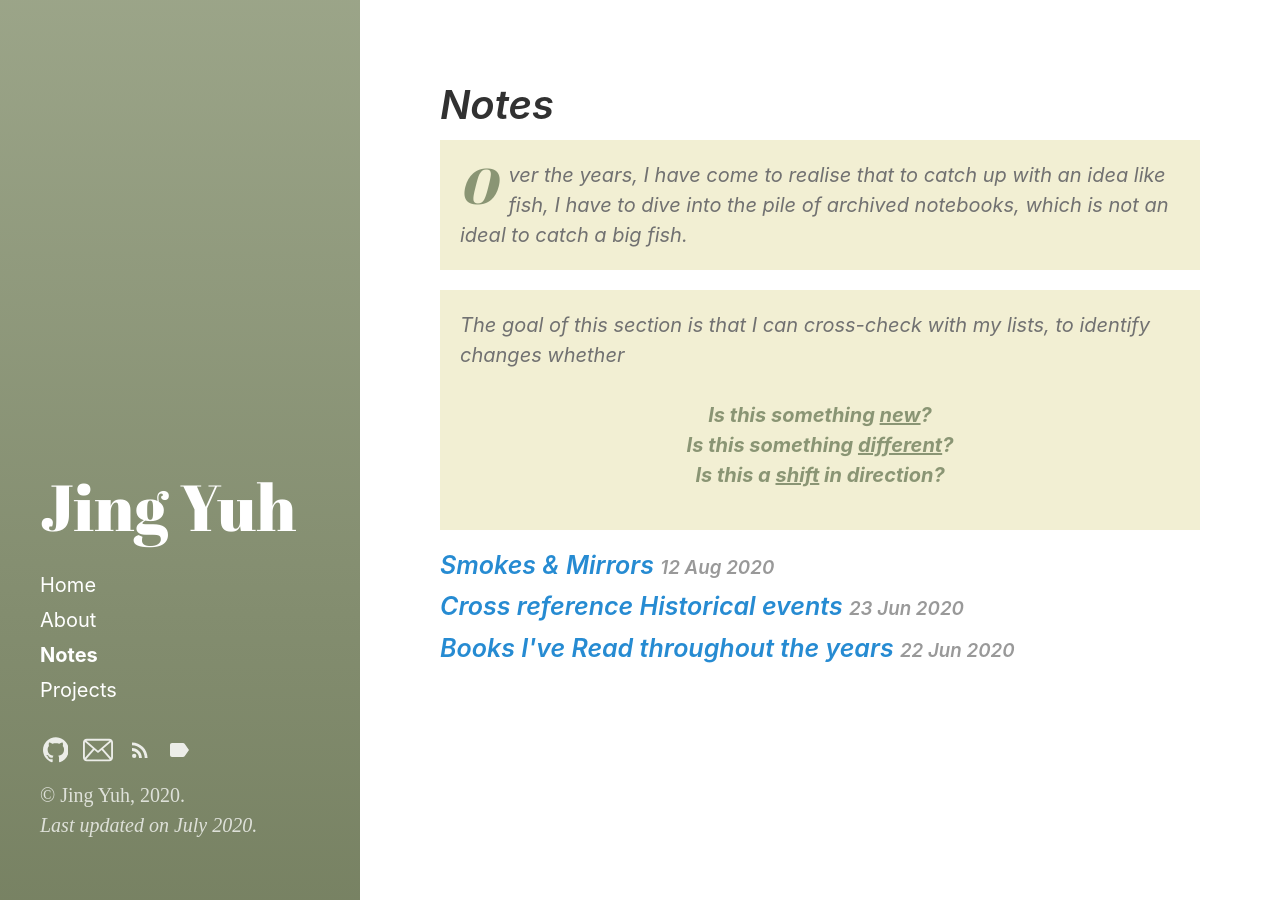
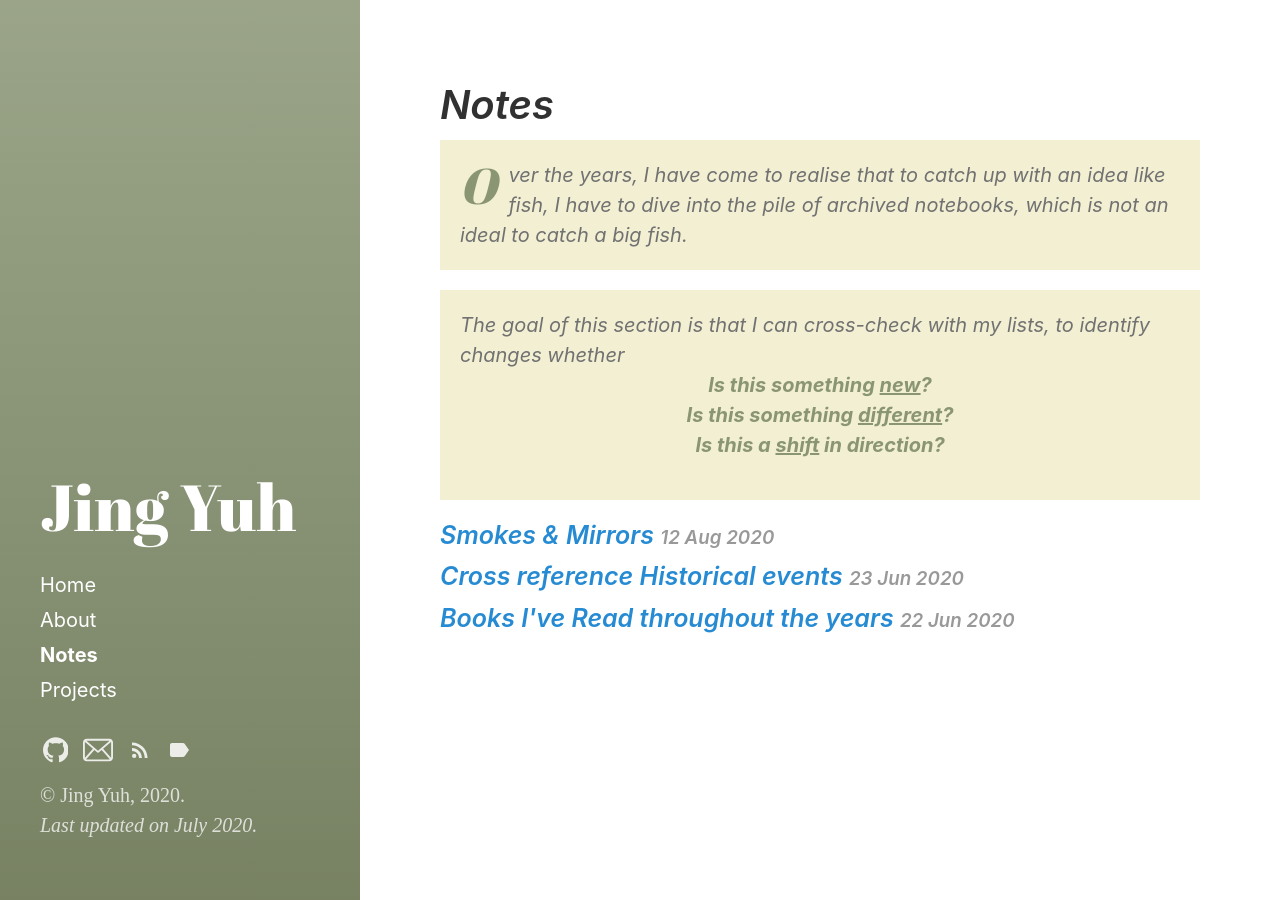
Before and after one commit to jyang123-bit/Website, a Jekyll site: the page built from category/Notes.md, in a window 1280 px wide. Built offline with Jekyll 4.4.1, drawn with Linux system fonts in a browser that asks for light colours.

Commit message:
Update Notes.md

```diff
--- a/category/Notes.md
+++ b/category/Notes.md
@@ -9,7 +9,7 @@ title: Notes
 </p>
 
 <div class="message">The goal of this section is that I can cross-check with my lists, to identify changes whether
-<p style="text-align: center;"><br><strong>Is this something <ins>new</ins>?
+<p style="text-align: center;"><strong>Is this something <ins>new</ins>?
 
 <br><strong>Is this something <ins>different</ins>?</strong>
 
```
